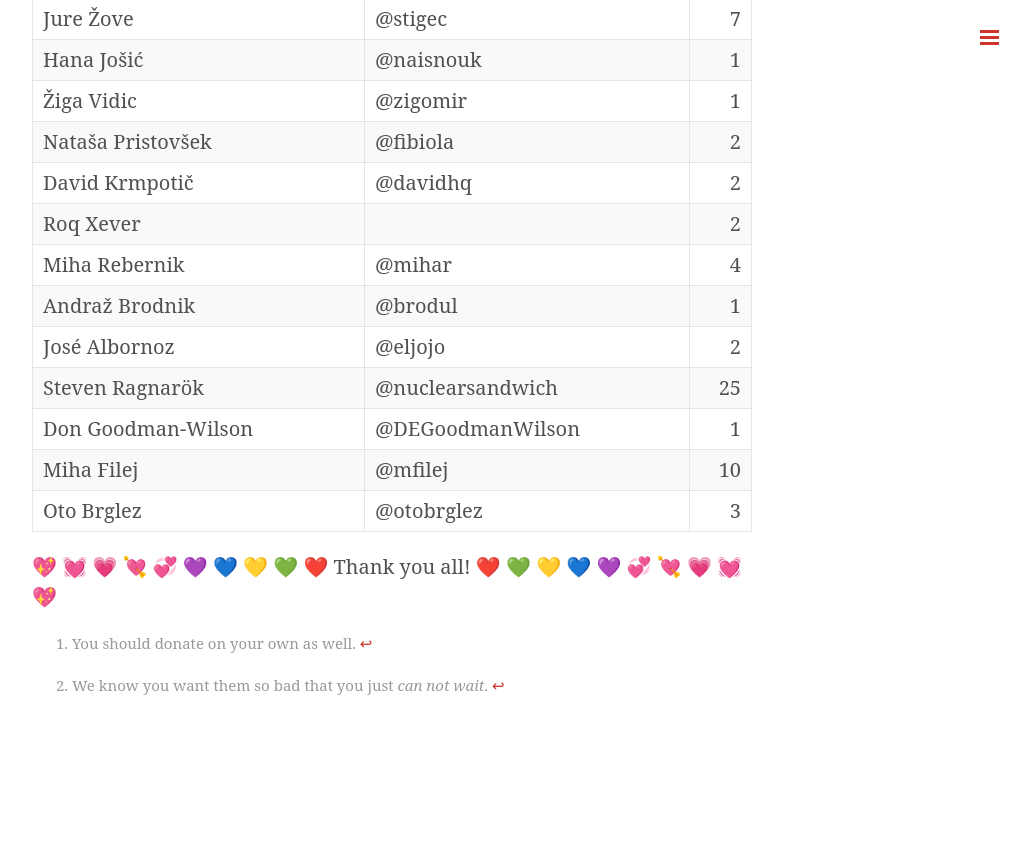
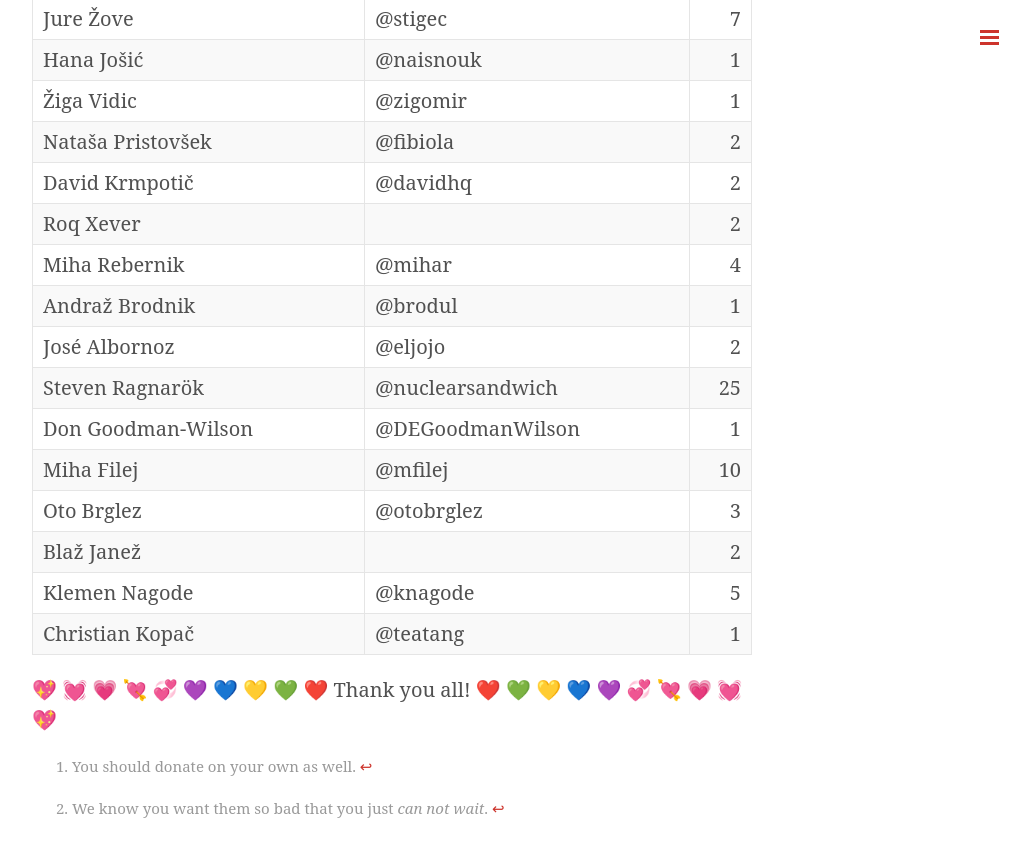
Before and after one commit to RubySlovenia/RubySlovenia.github.io, a Jekyll site: the page built from donations.md, in a window 1280 px wide and 900 px high, scrolled down 996 px. Shown: the top 857 px of the window, without its empty margins (248-1278 px from the left). Built offline with Jekyll 4.4.1, drawn with Linux system fonts in a browser that asks for light colours; emoji names are drawn with the system emoji font; before the commit the page ends 1773 px from its top, so only the background shows below that.

Commit message:
add may meetup donations

```diff
--- a/donations.md
+++ b/donations.md
@@ -35,6 +35,9 @@ Steven Ragnarök|@nuclearsandwich|25
 Don Goodman-Wilson|@DEGoodmanWilson|1
 Miha Filej|@mfilej|10
 Oto Brglez|@otobrglez|3
+Blaž Janež||2
+Klemen Nagode|@knagode|5
+Christian Kopač|@teatang|1
 
 :sparkling_heart: :heartbeat: :heartpulse: :cupid: :revolving_hearts: :purple_heart: :blue_heart: :yellow_heart: :green_heart: :heart: Thank you all! :heart: :green_heart: :yellow_heart: :blue_heart: :purple_heart: :revolving_hearts: :cupid: :heartpulse: :heartbeat: :sparkling_heart:
 
```
